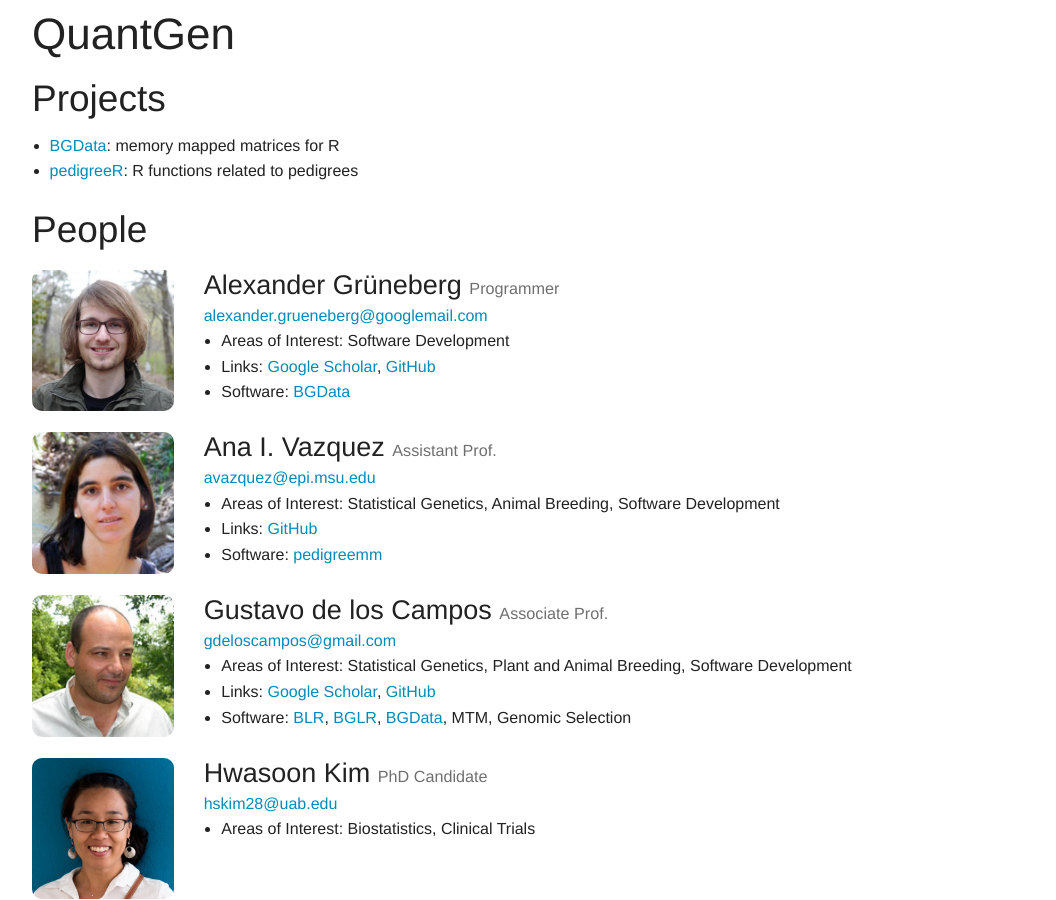
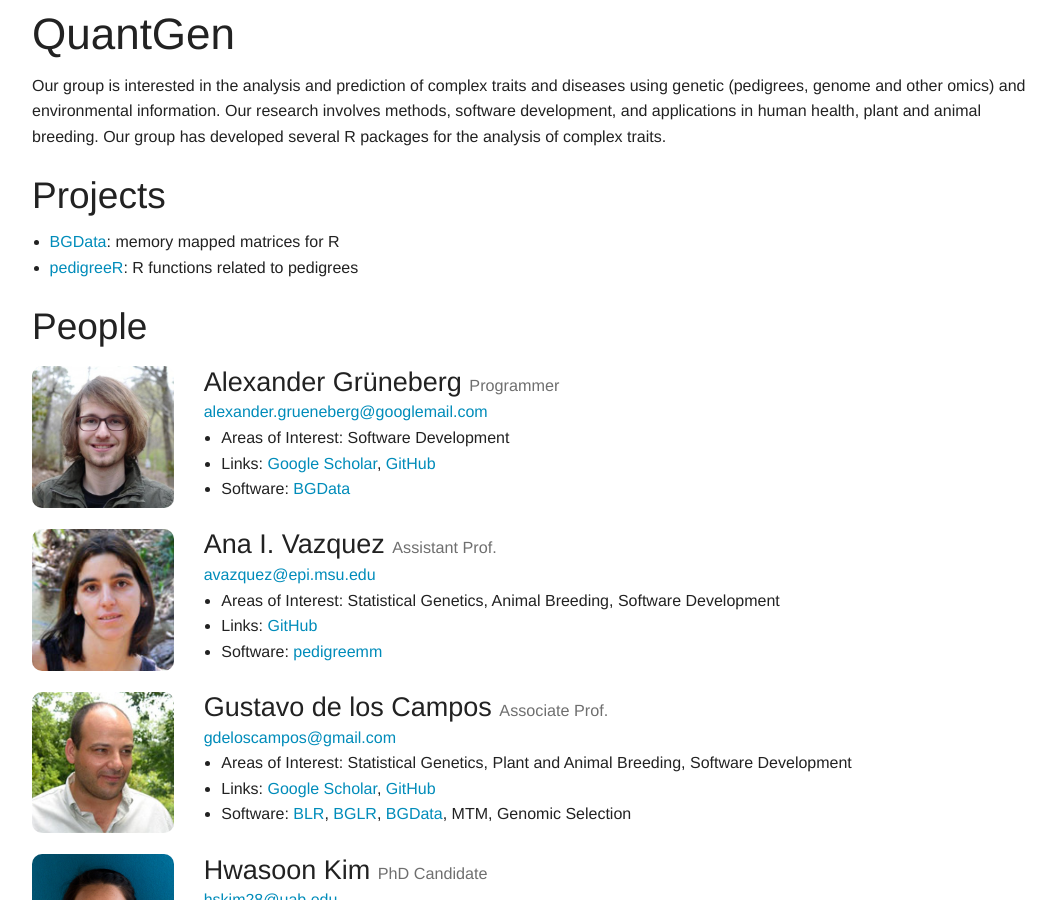
Before and after one commit to QuantGen/quantgen.github.io, a Jekyll site: the page built from index.md, in a window 1280 px wide and 900 px high. Shown: the whole window, without its empty margins (108-1164 px from the left). Built offline with Jekyll 4.4.1, drawn with Linux system fonts in a browser that asks for light colours.

Commit message:
Add introduction.

```diff
--- a/index.md
+++ b/index.md
@@ -4,6 +4,9 @@
 
 QuantGen
 ========
+
+Our group is interested in the analysis and prediction of complex traits and diseases using genetic (pedigrees, genome and other omics) and environmental information. Our research involves methods, software development, and applications in human health, plant and animal breeding. Our group has developed several R packages for the analysis of complex traits.
+
 
 Projects
 --------
```
